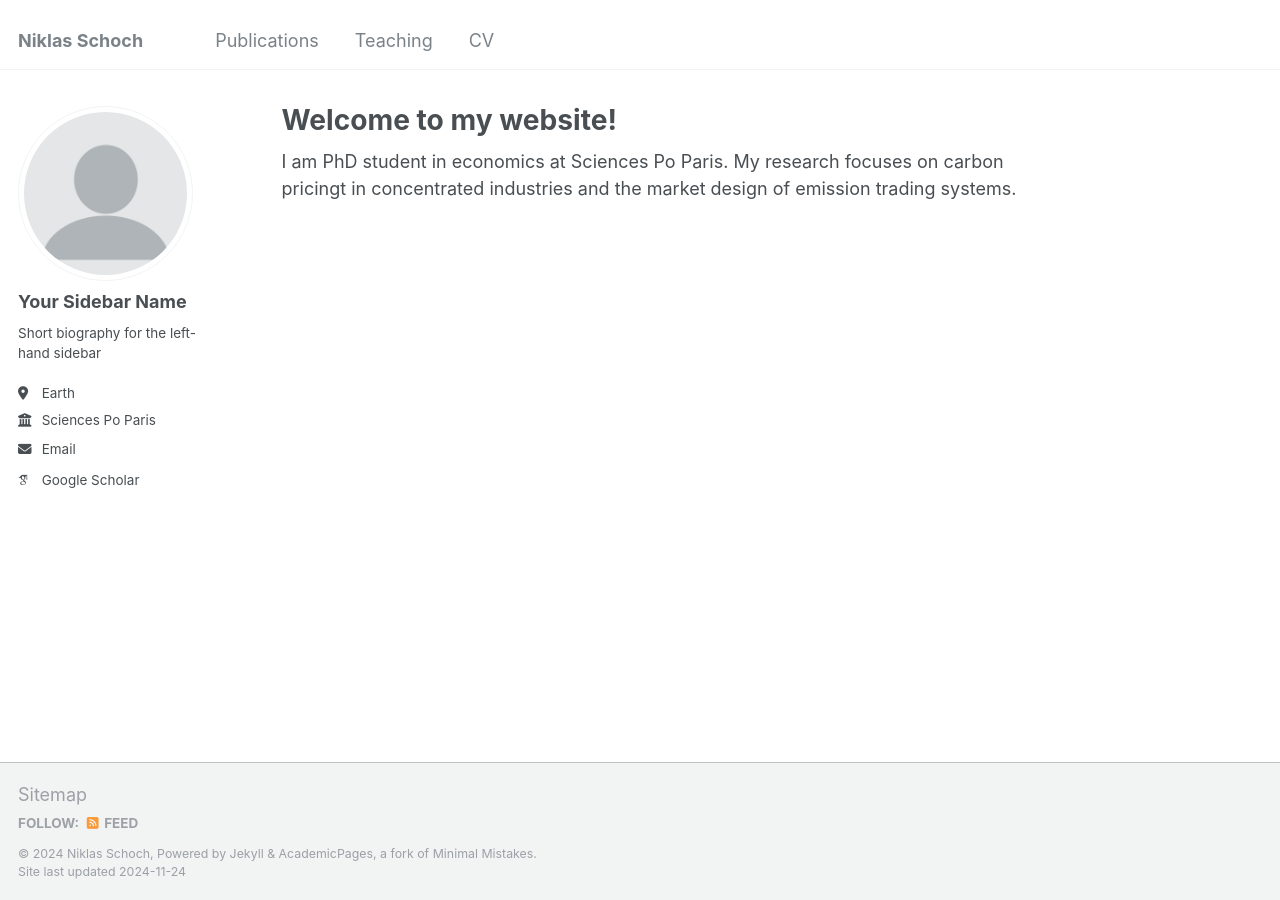
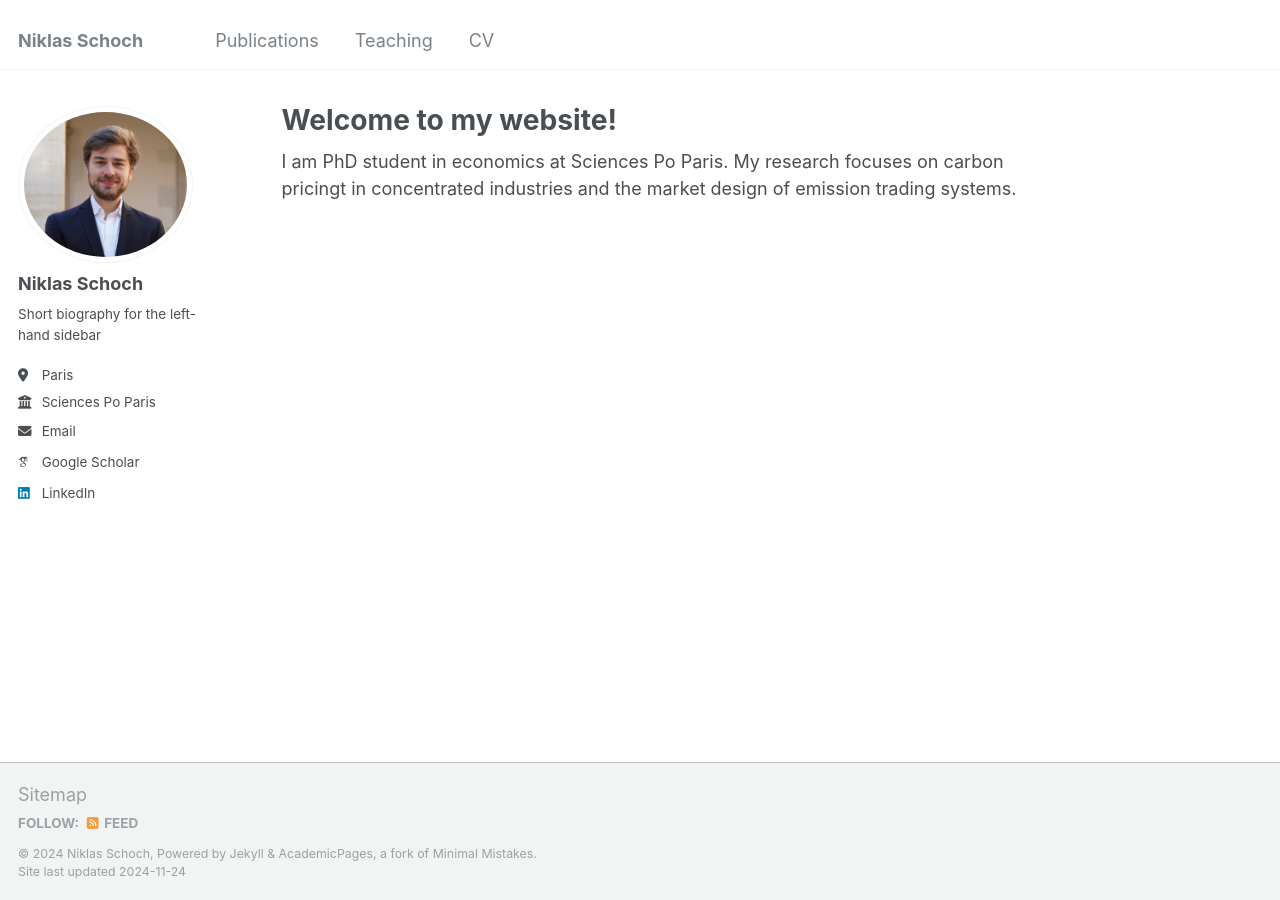
Before and after one commit to niklasschoch/niklasschoch.github.io, a Jekyll site: the page built from _pages/about.md, in a window 1280 px wide. Built offline with Jekyll 4.4.1, drawn with Linux system fonts in a browser that asks for light colours; some web fonts are replaced.

Commit message:
Update _config.yml

```diff
--- a/_config.yml
+++ b/_config.yml
@@ -21,17 +21,17 @@ repository               : "academicpages/academicpages.github.io"
 #               Additional customization can be done by editing /_includes/author-profile.html
 author:
   # Biographic information
-  avatar           : "profile.png"
-  name             : "Your Sidebar Name"
-  pronouns         : # example: "she/her"
+  avatar           : "Profile_Webste.JPG"
+  name             : "Niklas Schoch"
   bio              : "Short biography for the left-hand sidebar"
-  location         : "Earth"
+  location         : "Paris"
   employer         : "Sciences Po Paris"
   uri              : # URL
   email            : "niklas.schoch@sciencespo.fr"
 
   # Academic websites
   googlescholar    : "https://scholar.google.com/citations?user=PmKEITwAAAAJ&hl=de&oi=ao"
+  linkedin         : "https://www.linkedin.com/in/niklas-schoch-64534086/"
 
 # Publication Category - The following the list of publication categories and their headings
 publication_category:
```
